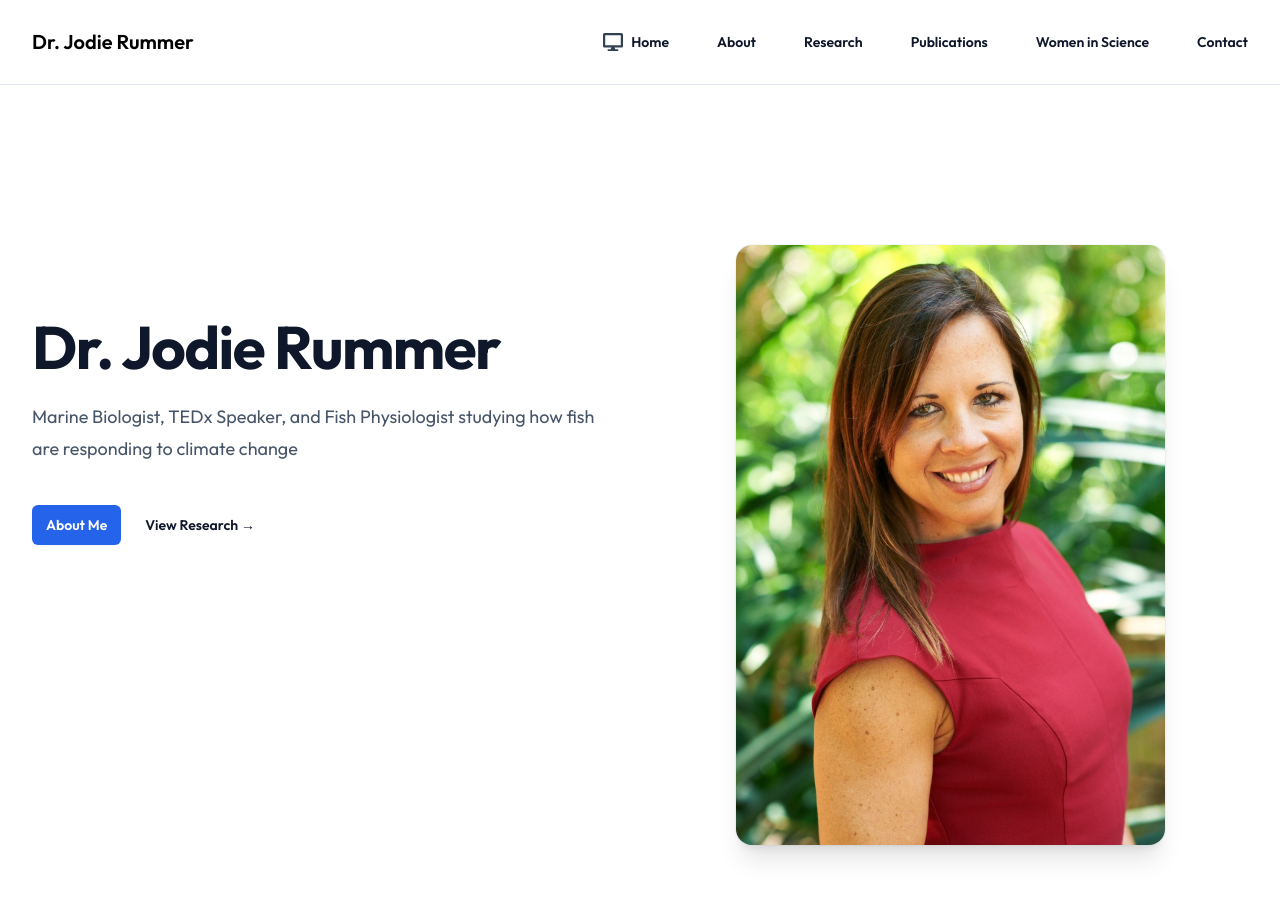
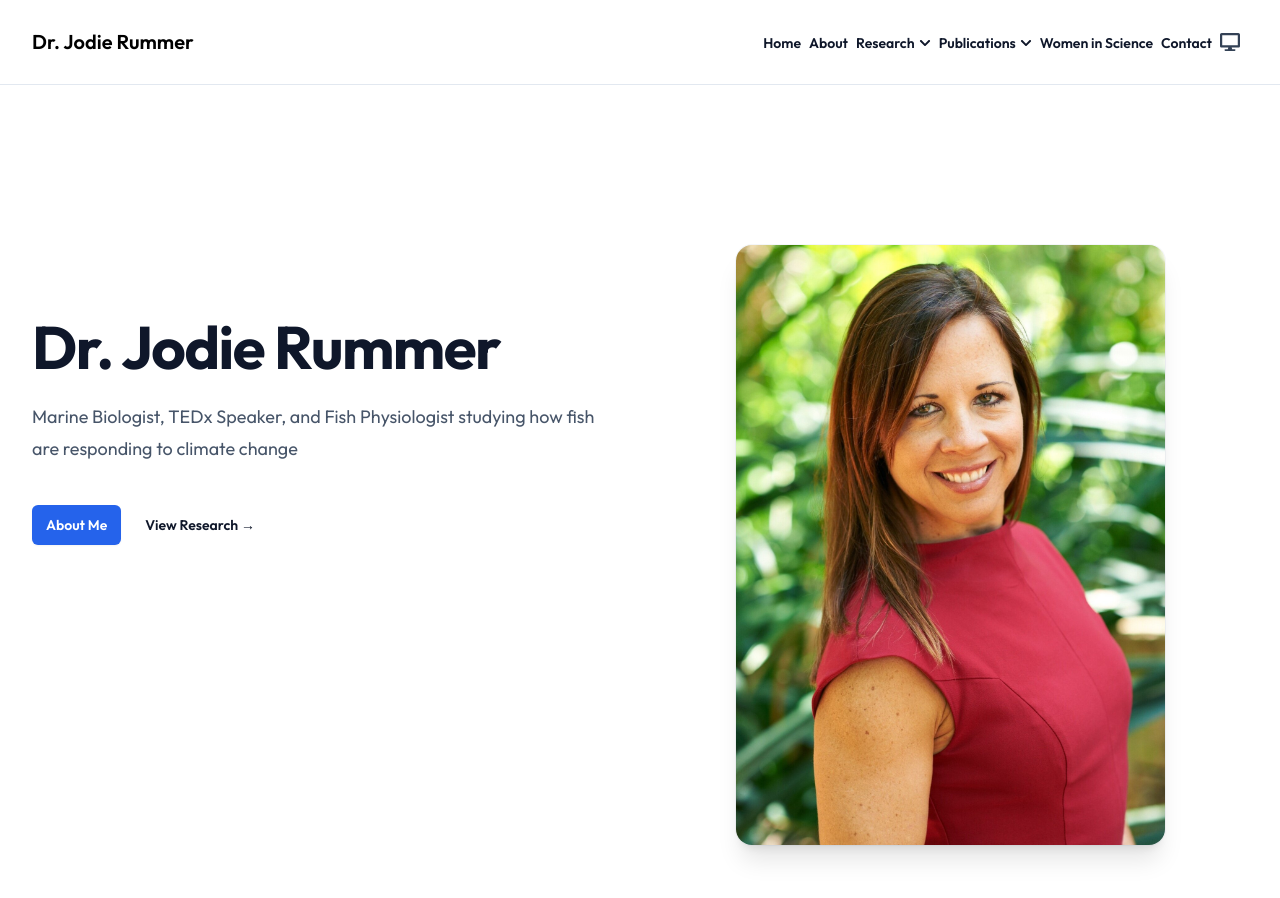
Before and after one commit to RummerLab/jodierummer, a Next.js app: page / in a window 1280 px wide. Shown: the top 898 px of the page. Built offline with nearby package versions, Linux system fonts and the light colour scheme.

Commit message:
better sitemap and added menu

```diff
--- /dev/null
+++ b/components/MainMenu.tsx
@@ -0,0 +1,162 @@
+'use client'
+
+import * as React from 'react'
+import Link from 'next/link'
+import * as NavigationMenu from '@radix-ui/react-navigation-menu'
+import { FaChevronDown } from 'react-icons/fa'
+
+const researchLinks = [
+  {
+    title: 'Fish Physiology',
+    href: '/research#fish-physiology',
+    description: 'Understanding how fish function at cellular and systemic levels.',
+  },
+  {
+    title: 'Climate Change Impact',
+    href: '/research#climate-change',
+    description: 'Investigating marine life responses to environmental changes.',
+  },
+  {
+    title: 'Conservation Biology',
+    href: '/research#conservation',
+    description: 'Applying research to conservation efforts and policy.',
+  },
+]
+
+const publicationsLinks = [
+  {
+    title: 'Journal Articles',
+    href: '/publications#articles',
+    description: 'Peer-reviewed research publications in scientific journals.',
+  },
+  {
+    title: 'Book Chapters',
+    href: '/publications#books',
+    description: 'Contributions to academic books and compilations.',
+  },
+  {
+    title: 'Conference Papers',
+    href: '/publications#conferences',
+    description: 'Research presented at international conferences.',
+  },
+]
+
+export default function MainMenu() {
+  return (
+    <NavigationMenu.Root className="relative z-10 hidden lg:flex lg:gap-x-12">
+      <NavigationMenu.List className="flex flex-row items-center gap-x-2">
+        <NavigationMenu.Item>
+          <NavigationMenu.Link asChild>
+            <Link
+              href="/"
+              className="text-sm font-semibold leading-6 text-slate-900 hover:text-blue-600 dark:text-slate-200 dark:hover:text-blue-400 transition-colors"
+            >
+              Home
+            </Link>
+          </NavigationMenu.Link>
+        </NavigationMenu.Item>
+
+        <NavigationMenu.Item>
+          <NavigationMenu.Link asChild>
+            <Link
+              href="/about"
+              className="text-sm font-semibold leading-6 text-slate-900 hover:text-blue-600 dark:text-slate-200 dark:hover:text-blue-400 transition-colors"
+            >
+              About
+            </Link>
+          </NavigationMenu.Link>
+        </NavigationMenu.Item>
+
+        <NavigationMenu.Item>
+          <NavigationMenu.Trigger className="group inline-flex items-center gap-x-1 text-sm font-semibold leading-6 text-slate-900 hover:text-blue-600 dark:text-slate-200 dark:hover:text-blue-400 transition-colors">
+            Research
+            <FaChevronDown
+              className="h-3 w-3 transition duration-200 group-data-[state=open]:rotate-180"
+              aria-hidden="true"
+            />
+          </NavigationMenu.Trigger>
+          <NavigationMenu.Content className="absolute left-0 top-full w-screen sm:w-auto">
+            <div className="overflow-hidden rounded-lg bg-white dark:bg-slate-800 shadow-lg ring-1 ring-slate-900/5">
+              <div className="grid grid-cols-1 gap-x-8 gap-y-6 p-4 sm:grid-cols-2 sm:gap-y-8 sm:p-6">
+                {researchLinks.map((item) => (
+                  <Link
+                    key={item.title}
+                    href={item.href}
+                    className="group relative rounded-lg p-2 hover:bg-slate-50 dark:hover:bg-slate-700"
+                  >
+                    <div className="font-semibold text-slate-900 dark:text-white">
+                      {item.title}
+                      <span className="absolute inset-0" />
+                    </div>
+                    <p className="mt-1 text-sm text-slate-600 dark:text-slate-400">
+                      {item.description}
+                    </p>
+                  </Link>
+                ))}
+              </div>
+            </div>
+          </NavigationMenu.Content>
+        </NavigationMenu.Item>
+
+        <NavigationMenu.Item>
+          <NavigationMenu.Trigger className="group inline-flex items-center gap-x-1 text-sm font-semibold leading-6 text-slate-900 hover:text-blue-600 dark:text-slate-200 dark:hover:text-blue-400 transition-colors">
+            Publications
+            <FaChevronDown
+              className="h-3 w-3 transition duration-200 group-data-[state=open]:rotate-180"
+              aria-hidden="true"
+            />
+          </NavigationMenu.Trigger>
+          <NavigationMenu.Content className="absolute left-0 top-full w-screen sm:w-auto">
+            <div className="overflow-hidden rounded-lg bg-white dark:bg-slate-800 shadow-lg ring-1 ring-slate-900/5">
+              <div className="grid grid-cols-1 gap-x-8 gap-y-6 p-4 sm:grid-cols-2 sm:gap-y-8 sm:p-6">
+                {publicationsLinks.map((item) => (
+                  <Link
+                    key={item.title}
+                    href={item.href}
+                    className="group relative rounded-lg p-2 hover:bg-slate-50 dark:hover:bg-slate-700"
+                  >
+                    <div className="font-semibold text-slate-900 dark:text-white">
+                      {item.title}
+                      <span className="absolute inset-0" />
+                    </div>
+                    <p className="mt-1 text-sm text-slate-600 dark:text-slate-400">
+                      {item.description}
+                    </p>
+                  </Link>
+                ))}
+              </div>
+            </div>
+          </NavigationMenu.Content>
+        </NavigationMenu.Item>
+
+        <NavigationMenu.Item>
+          <NavigationMenu.Link asChild>
+            <Link
+              href="/women-in-science"
+              className="text-sm font-semibold leading-6 text-slate-900 hover:text-blue-600 dark:text-slate-200 dark:hover:text-blue-400 transition-colors"
+            >
+              Women in Science
+            </Link>
+          </NavigationMenu.Link>
+        </NavigationMenu.Item>
+
+        <NavigationMenu.Item>
+          <NavigationMenu.Link asChild>
+            <Link
+              href="/contact"
+              className="text-sm font-semibold leading-6 text-slate-900 hover:text-blue-600 dark:text-slate-200 dark:hover:text-blue-400 transition-colors"
+            >
+              Contact
+            </Link>
+          </NavigationMenu.Link>
+        </NavigationMenu.Item>
+
+        <NavigationMenu.Indicator className="data-[state=visible]:animate-fadeIn data-[state=hidden]:animate-fadeOut top-full z-[1] flex h-2.5 items-end justify-center overflow-hidden transition-[width,transform_250ms_ease]">
+          <div className="relative top-[60%] h-2 w-2 rotate-45 rounded-tl-sm bg-slate-900/5" />
+        </NavigationMenu.Indicator>
+      </NavigationMenu.List>
+
+      <NavigationMenu.Viewport className="data-[state=open]:animate-scaleIn data-[state=closed]:animate-scaleOut relative mt-1.5 h-[var(--radix-navigation-menu-viewport-height)] w-full origin-[top_center] overflow-hidden rounded-lg transition-[width,_height] duration-300 sm:w-[var(--radix-navigation-menu-viewport-width)]" />
+    </NavigationMenu.Root>
+  )
+}
--- a/components/Navbar.tsx
+++ b/components/Navbar.tsx
@@ -4,6 +4,7 @@ import Link from 'next/link'
 import { useState } from 'react'
 import { HiMenu, HiX } from 'react-icons/hi'
 import ThemeToggle from './ThemeToggle'
+import MainMenu from './MainMenu'
 
 const navigation = [
   { name: 'Home', href: '/' },
@@ -25,6 +26,9 @@ export default function Navbar() {
             <span className="font-semibold text-xl">Dr. Jodie Rummer</span>
           </Link>
         </div>
+
+        <MainMenu />
+
         <div className="flex items-center gap-x-4 lg:gap-x-6">
           <ThemeToggle />
           <div className="flex lg:hidden">
@@ -37,17 +41,6 @@ export default function Navbar() {
               <HiMenu className="h-6 w-6" aria-hidden="true" />
             </button>
           </div>
-        </div>
-        <div className="hidden lg:flex lg:gap-x-12">
-          {navigation.map((item) => (
-            <Link
-              key={item.name}
-              href={item.href}
-              className="text-sm font-semibold leading-6 text-slate-900 hover:text-blue-600 dark:text-slate-200 dark:hover:text-blue-400 transition-colors"
-            >
-              {item.name}
-            </Link>
-          ))}
         </div>
       </nav>
 
--- a/package.json
+++ b/package.json
@@ -5,6 +5,7 @@
   "scripts": {
     "dev": "next dev --turbopack",
     "build": "next build",
+    "postbuild": "next-sitemap",
     "start": "next start",
     "lint": "next lint"
   },
@@ -18,6 +19,7 @@
     "class-variance-authority": "^0.7.0",
     "clsx": "^2.1.0",
     "next": "15.1.6",
+    "next-sitemap": "^4.2.3",
     "react": "19.0.0",
     "react-dom": "19.0.0",
     "react-icons": "^5.4.0",
--- a/tailwind.config.js
+++ b/tailwind.config.js
@@ -11,6 +11,36 @@ module.exports = {
             fontFamily: {
                 sans: ['var(--font-outfit)'],
             },
+            keyframes: {
+                fadeIn: {
+                    from: { opacity: 0 },
+                    to: { opacity: 1 },
+                },
+                fadeOut: {
+                    from: { opacity: 1 },
+                    to: { opacity: 0 },
+                },
+                scaleIn: {
+                    from: {
+                        opacity: 0,
+                        transform: 'rotateX(-10deg) scale(0.9)',
+                    },
+                    to: { opacity: 1, transform: 'rotateX(0deg) scale(1)' },
+                },
+                scaleOut: {
+                    from: { opacity: 1, transform: 'rotateX(0deg) scale(1)' },
+                    to: {
+                        opacity: 0,
+                        transform: 'rotateX(-10deg) scale(0.95)',
+                    },
+                },
+            },
+            animation: {
+                fadeIn: 'fadeIn 200ms ease',
+                fadeOut: 'fadeOut 200ms ease',
+                scaleIn: 'scaleIn 200ms ease',
+                scaleOut: 'scaleOut 200ms ease',
+            },
         },
     },
     plugins: [],
```
Also changed, not shown: app/robots.ts (deleted, +0 -12 lines), app/sitemap.ts (deleted, +0 -21 lines), next-sitemap.config.js (added, +19 -0 lines), public/robots.txt (added), 2 other files (tests, documents, lock files or other folders).
